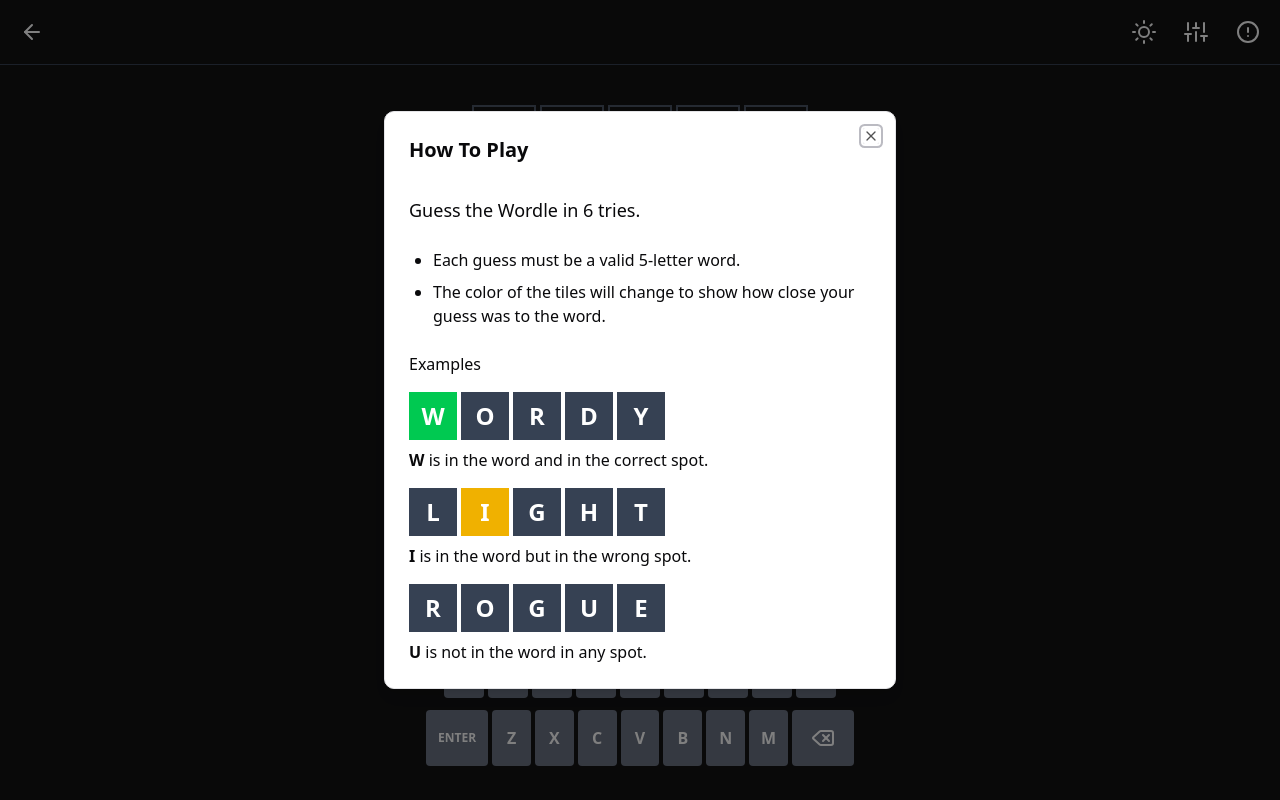
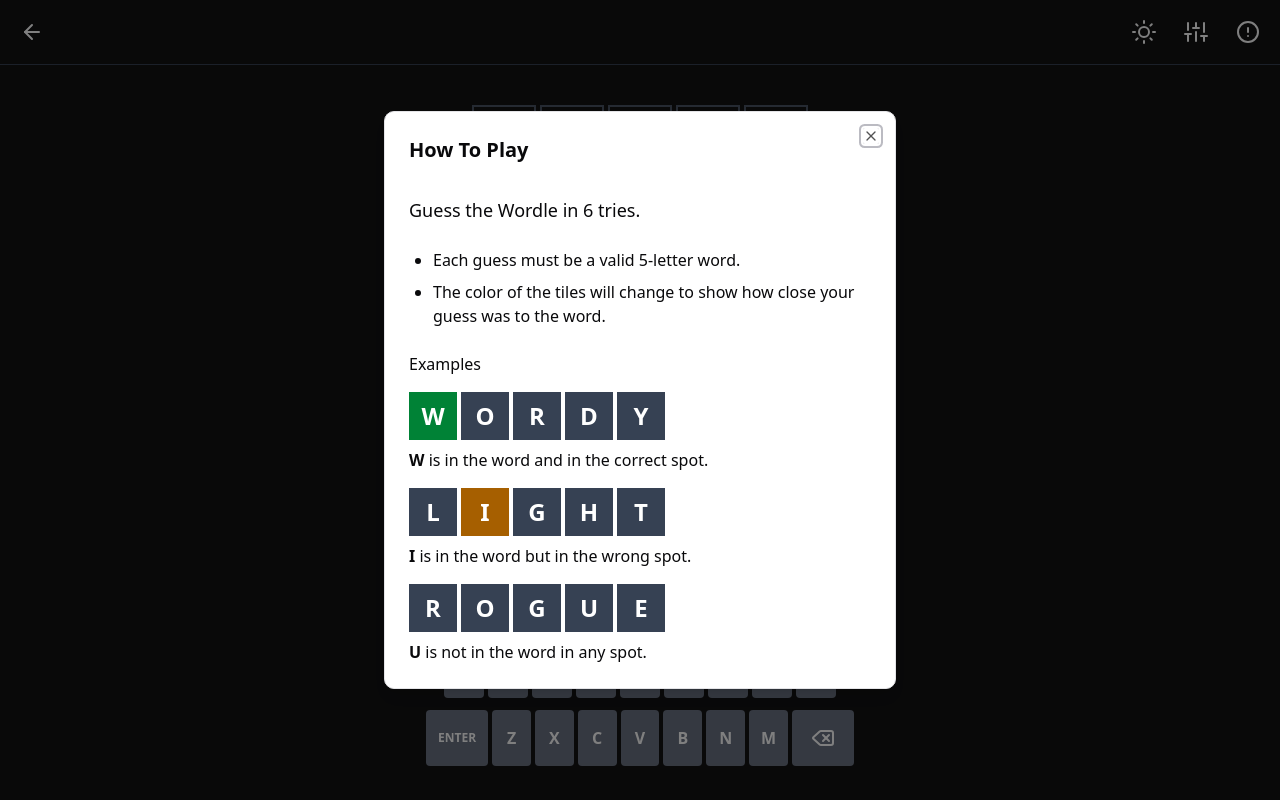
Before and after one commit to jolouie7/golinks-take-home, a React (Vite) app in the folder frontend/: page /game in a window 1280 px wide. Built offline with nearby package versions, Linux system fonts and the light colour scheme.

Commit message:
Update colors

```diff
--- a/frontend/src/components/HowToPlayModal.tsx
+++ b/frontend/src/components/HowToPlayModal.tsx
@@ -16,8 +16,8 @@
     <div
       className={cn(
         "flex h-12 w-12 items-center justify-center border-2 text-2xl font-bold",
-        status === "correct" && "bg-green-500 text-white border-green-500",
-        status === "present" && "bg-yellow-500 text-white border-yellow-500",
+        status === "correct" && "bg-green-700 text-white border-green-700",
+        status === "present" && "bg-yellow-700 text-white border-yellow-700",
         status === "absent" && "bg-gray-700 text-white border-gray-700"
       )}
     >
```
